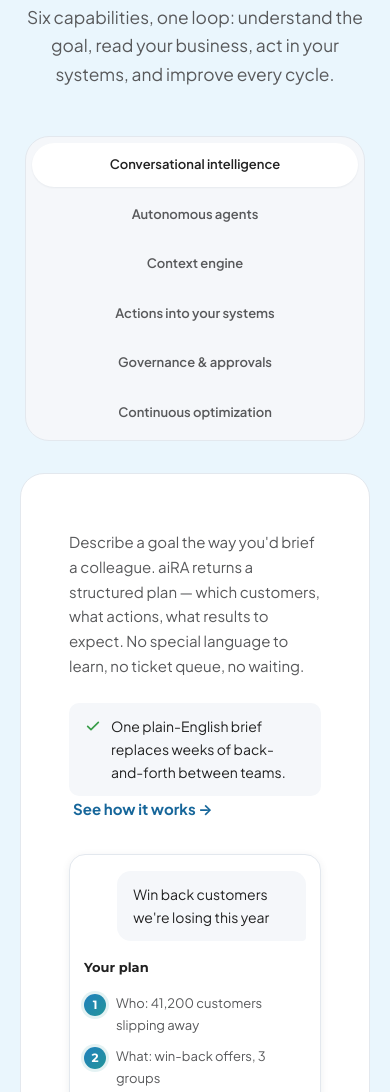
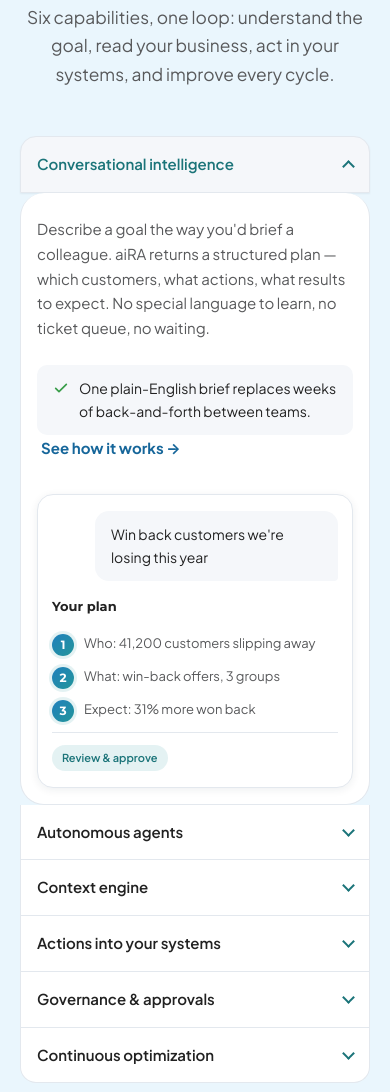
Before and after one commit to rohanmahadar/growthagent, a website: page public/index.html in a window 390 px wide. Shown: the part 5160-6252 px from the top of the page. Drawn offline with Linux system fonts and the light colour scheme.

Commit message:
Mobile capabilities: accordion pattern
Tap a capability, its content opens directly beneath; remaining
headers queue after; opening one collapses the previous. CSS-only
interleave (display:contents + order) over the unchanged tab JS;
desktop pill rail untouched. Independently verified along with all
24 review findings (26 verdicts, 0 fails).

```diff
--- a/public/styles.css
+++ b/public/styles.css
@@ -1404,5 +1404,31 @@
 }
 
 @media (max-width:680px){
-  .tabs__rail{ grid-template-columns:1fr; max-width:340px; }
+  /* Accordion: tap a capability, its content opens right below it; others follow after */
+  [data-tabs]{ display:flex; flex-direction:column; }
+  .tabs__rail-wrap, .tabs__rail{ display:contents; }
+  .tabs__rail [role="tab"]{
+    width:100%; text-align:left; font-size:15px; font-weight:600; color:var(--ink);
+    background:#fff; border:1px solid var(--line); border-top:none; border-radius:0;
+    padding:15px 16px; display:flex; align-items:center; justify-content:space-between; gap:10px;
+  }
+  .tabs__rail [role="tab"]::after{
+    content:""; flex:none; width:9px; height:9px;
+    border-right:2px solid var(--teal-deep); border-bottom:2px solid var(--teal-deep);
+    transform:rotate(45deg); margin-top:-4px; transition:transform var(--dur-fast) var(--ease-out);
+  }
+  .tabs__rail [role="tab"][aria-selected="true"]{ background:var(--bg-soft); color:var(--teal-deep); }
+  .tabs__rail [role="tab"][aria-selected="true"]::after{ transform:rotate(225deg); margin-top:4px; }
+  #cap-tab-1{ order:1; border-top:1px solid var(--line); border-radius:var(--r-md) var(--r-md) 0 0; }
+  #cap-panel-1{ order:2; }
+  #cap-tab-2{ order:3; }  #cap-panel-2{ order:4; }
+  #cap-tab-3{ order:5; }  #cap-panel-3{ order:6; }
+  #cap-tab-4{ order:7; }  #cap-panel-4{ order:8; }
+  #cap-tab-5{ order:9; }  #cap-panel-5{ order:10; }
+  #cap-tab-6{ order:11; } #cap-panel-6{ order:12; }
+  #cap-tab-6:not([aria-selected="true"]){ border-radius:0 0 var(--r-md) var(--r-md); }
+  .tabs__panel:not([hidden]){
+    border:1px solid var(--line); border-top:none; background:#fff;
+    padding:16px; margin:0;
+  }
 }
```
